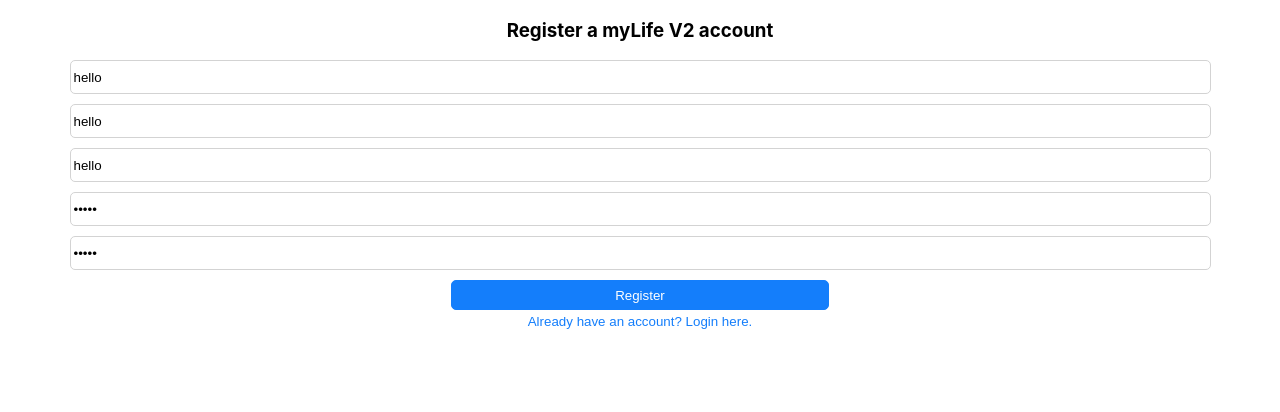
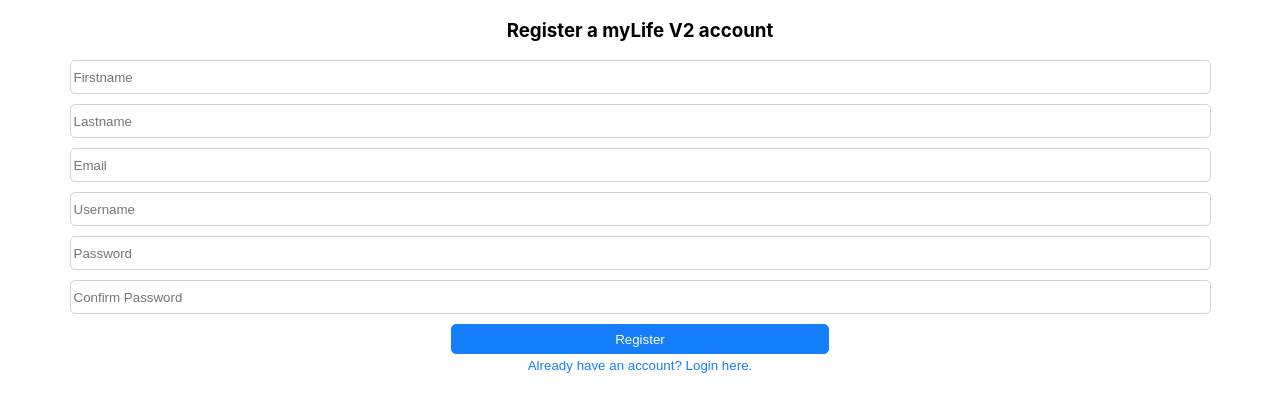
Before and after one commit to Skyfly2/myLife-Lite, a React (Create React App) app in the folder client/: page / in a window 1280 px wide. Both pictures are taken after typing "Sample", "Sample123" into the empty fields and a click on the button "Don't have an account? Register here.". Shown: the top 412 px of the page. Built offline with nearby package versions, Linux system fonts and the light colour scheme.

Commit message:
Basic Frontend and Backend Registration Communication

```diff
--- a/client/src/register.js
+++ b/client/src/register.js
@@ -1,4 +1,4 @@
-import React, { useState, useEffect } from 'react';
+import React, { useState } from 'react';
 import axios from 'axios';
 
 function Register(props) {
@@ -7,20 +7,38 @@ function Register(props) {
     const [user, changeUser] = useState('');
     const [pass, changePass] = useState('');
     const [confirmpass, changeCPass] = useState('');
+    const [email, changeEmail] = useState('');
 
-
-    useEffect(() => {
-
-        // axios.get(`https://jsonplaceholder.typicode.com/users`).then(res => { console.log(res) });
-
-
-    });
     const register = async (e) => {
-        // e.preventDefault();
-        axios.post('http://localhost:4000/register', { user: user, password: pass, first: first, last: last, email: '' })
+        e.preventDefault();
+        axios.post('http://localhost:4000/register', { user: user, password: pass, first: first, last: last, email: email })
             .then(res => console.log(res))
             .catch(err => console.log(err));
-        // props.register();
+        props.register();
+    }
+
+    const editFirst = e => {
+        changeFirst(e.target.value);
+    }
+
+    const editLast = e => {
+        changeLast(e.target.value);
+    }
+
+    const editUser = e => {
+        changeUser(e.target.value);
+    }
+
+    const editPass = e => {
+        changePass(e.target.value);
+    }
+
+    const editCPass = e => {
+        changeCPass(e.target.value);
+    }
+
+    const editEmail = e => {
+        changeEmail(e.target.value);
     }
 
     return (
@@ -28,11 +46,12 @@ function Register(props) {
             <center>
                 <h3 className="page-header">Register a myLife V2 account</h3>
                 <form id="register">
-                    <input className="log" id="first" type="text" placeholder="Firstname" value='hello'></input>
-                    <input className="log" id="last" type="text" placeholder="Lastname" value='hello'></input>
-                    <input className="log" id="user" type="text" placeholder="Username" value='hello'></input>
-                    <input className="log" id="pass" type="password" placeholder="Password" value='hello'></input>
-                    <input className="log" type="password" placeholder="Confirm Password" value='hello'></input>
+                    <input className="log" type="text" onChange={editFirst} placeholder="Firstname" value={first}></input>
+                    <input className="log" type="text" onChange={editLast} placeholder="Lastname" value={last}></input>
+                    <input className="log" type="text" onChange={editEmail} placeholder="Email" value={email}></input>
+                    <input className="log" type="text" onChange={editUser} placeholder="Username" value={user}></input>
+                    <input className="log" type="password" onChange={editPass} placeholder="Password" value={pass}></input>
+                    <input className="log" type="password" onChange={editCPass} placeholder="Confirm Password" value={confirmpass}></input>
                     <button className="btn-log" onClick={register}>Register</button>
                     <br />
                     <button className="btn-logout" onClick={props.login}>Already have an account? Login here.</button>
```
Also changed, not shown: 2 other files (tests, documents, lock files or other folders).
